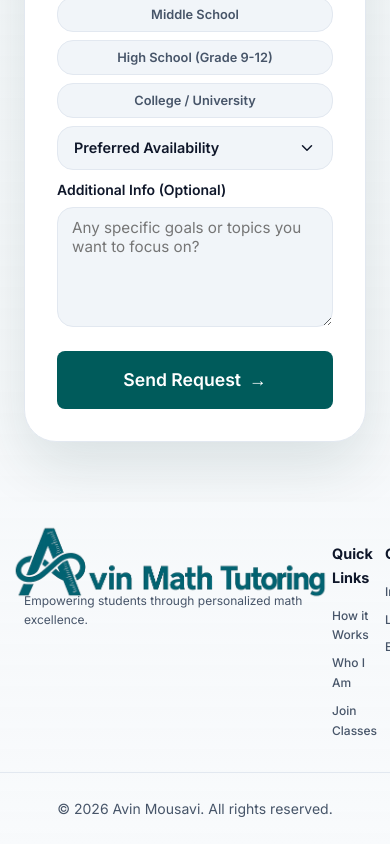
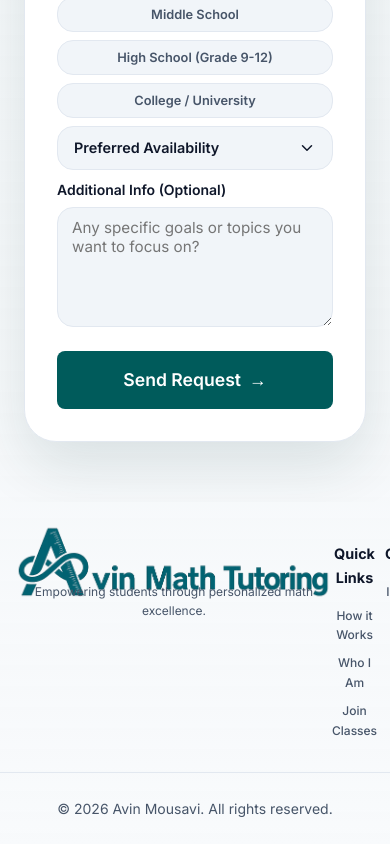
Before and after one commit to parsaabbasian/Math_Tutoring, a Next.js app: page / in a window 390 px wide. Shown: the part 3968-4812 px from the top of the page. Built offline with nearby package versions, Linux system fonts and the light colour scheme.

Commit message:
Perfect mobile alignment for Footer and Contact sections

```diff
--- a/src/app/components/Contact.module.css
+++ b/src/app/components/Contact.module.css
@@ -368,6 +368,7 @@
     gap: 32px 20px;
     width: 100%;
     margin-top: 32px;
+    justify-items: center;
   }
 
   .detailItem {
@@ -375,6 +376,7 @@
     align-items: center;
     text-align: center;
     gap: 12px;
+    width: 100%;
   }
 }
 
--- a/src/app/components/Footer.module.css
+++ b/src/app/components/Footer.module.css
@@ -67,6 +67,14 @@
   .footerContainer {
     grid-template-columns: repeat(3, 1fr);
     gap: 16px;
+    text-align: center;
+  }
+
+  .brand, .links, .socials {
+    display: flex;
+    flex-direction: column;
+    align-items: center;
+    text-align: center;
   }
 
   .tagline {
@@ -86,6 +94,8 @@
   .logoImage {
     height: 80px;
     margin-bottom: -20px;
+    margin-left: 0;
+    margin-right: 0;
   }
 }
 
```
